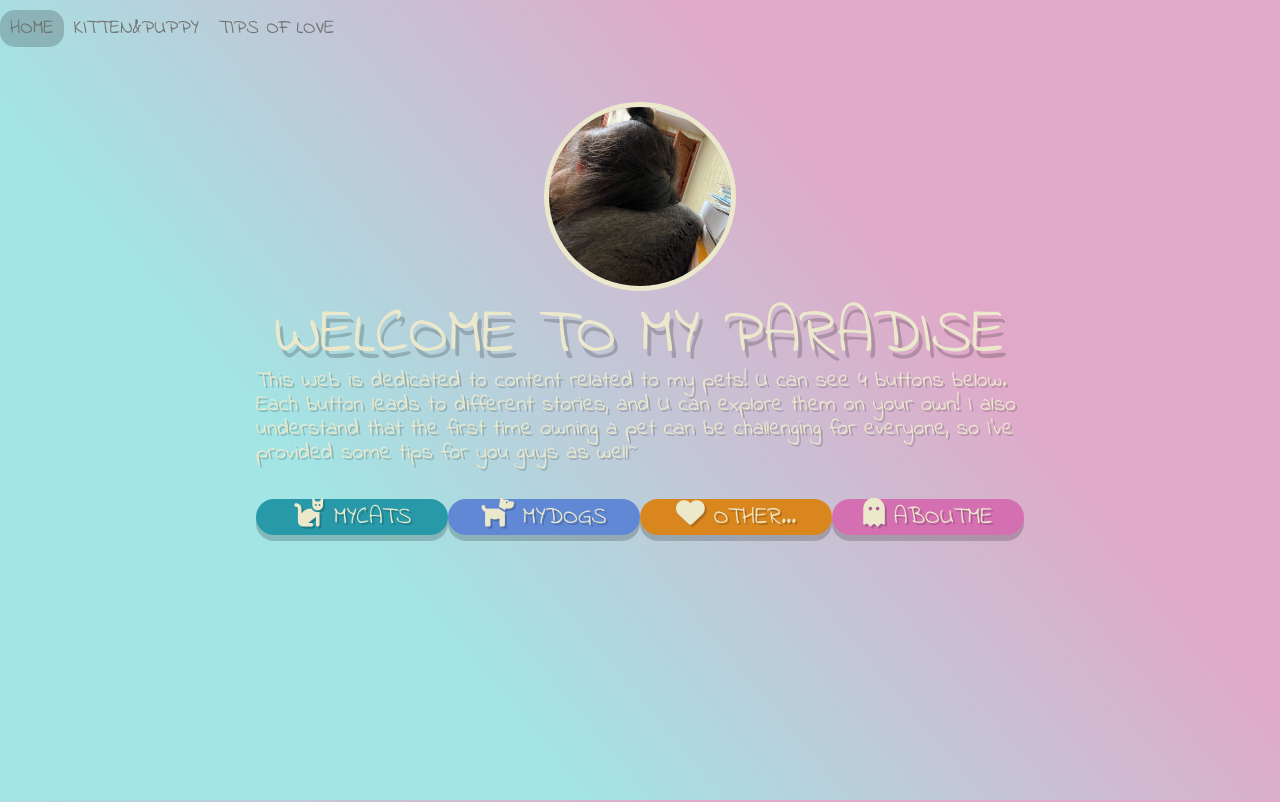
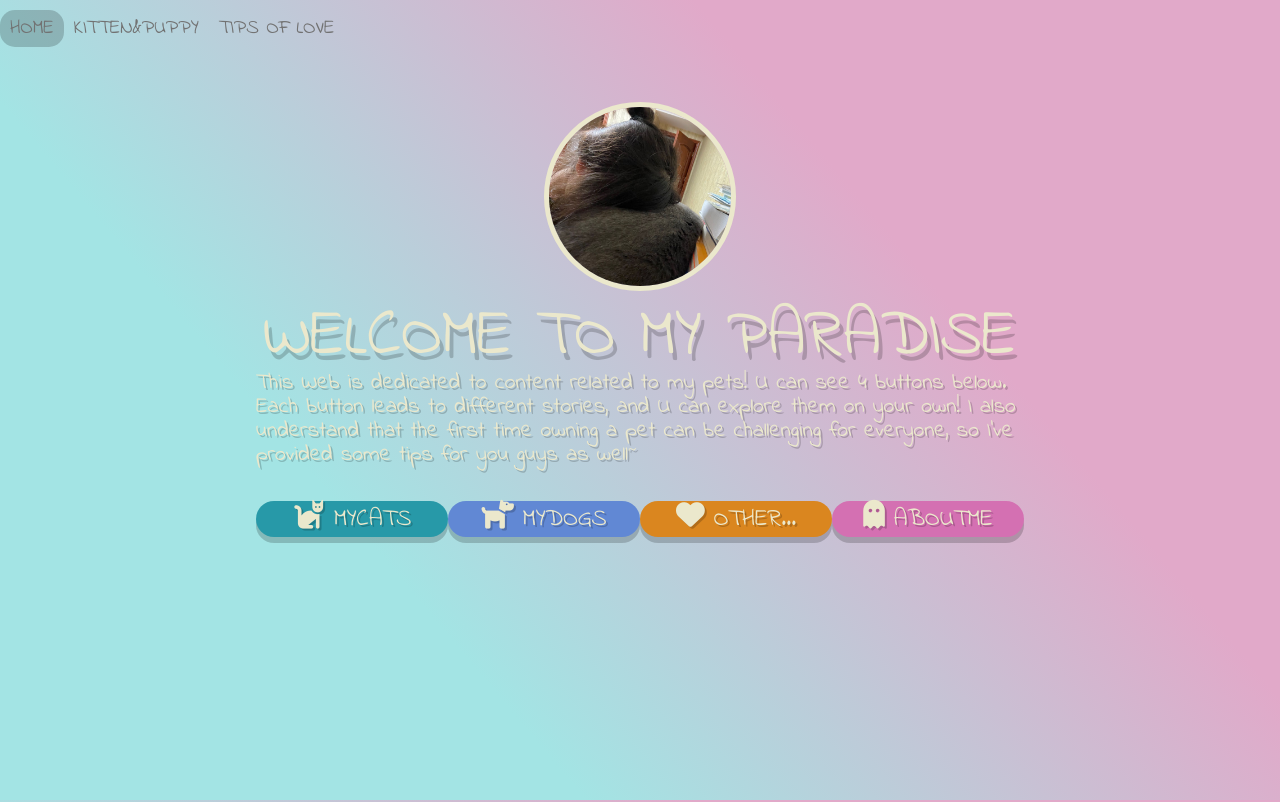
Before and after one commit to ChrisSihan/MyCatsAndDogs, a plain HTML site: page index.html in a window 1280 px wide. Drawn offline with Linux system fonts and the light colour scheme.

Commit message:
Update index.html

```diff
--- a/index.html
+++ b/index.html
@@ -25,7 +25,7 @@
         <div class ="main">
             <div class="centered">
                 <img src="pics/profile.jpg">
-                <p style="color: #EBE8CC; font-family: 'indie Flower'; font-size: 5vw; ">WELCOME TO MY PARADISE</p>
+                <p style="color: #EBE8CC; font-family: 'indie Flower'; font-size: 3.3em; ">WELCOME TO MY PARADISE</p>
                 <p1 style="color:#EBE8CC; font-family: 'indie Flower'; font-size: 1.1em">
                 This Web is dedicated to content related to my pets!
                 U can see 4 buttons below. Each button leads to different stories, and U can explore them on your own!
```
